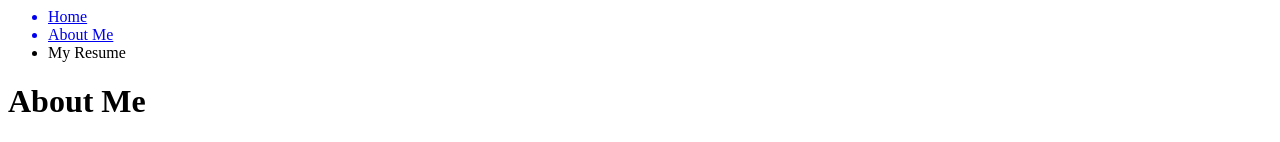
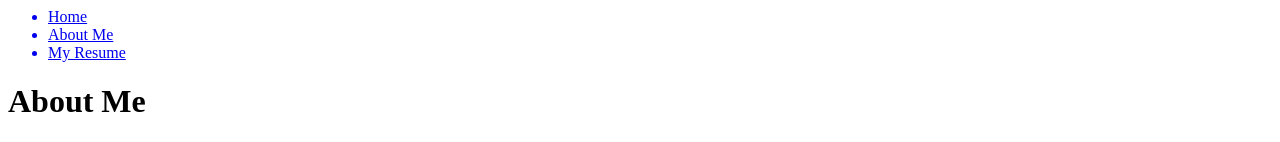
Before and after one commit to CCPS423790/CCPS423790.github.io, a plain HTML site: page aboutme.html in a window 1280 px wide. Shown: the top 142 px of the page. Drawn offline with Linux system fonts and the light colour scheme.

Commit message:
Update aboutme.html

```diff
--- a/aboutme.html
+++ b/aboutme.html
@@ -8,7 +8,7 @@
 <ul>
 <a href="./index.html"><li>Home</li></a>
 <a href="./aboutme.html"><li>About Me</li></a>
-<a hred="./onlineresume.pdf" target="_blank"><li>My Resume</li></a>
+<a href="./onlineresume.pdf" target="_blank"><li>My Resume</li></a>
 </ul>
 </nav>
 </header>
```
